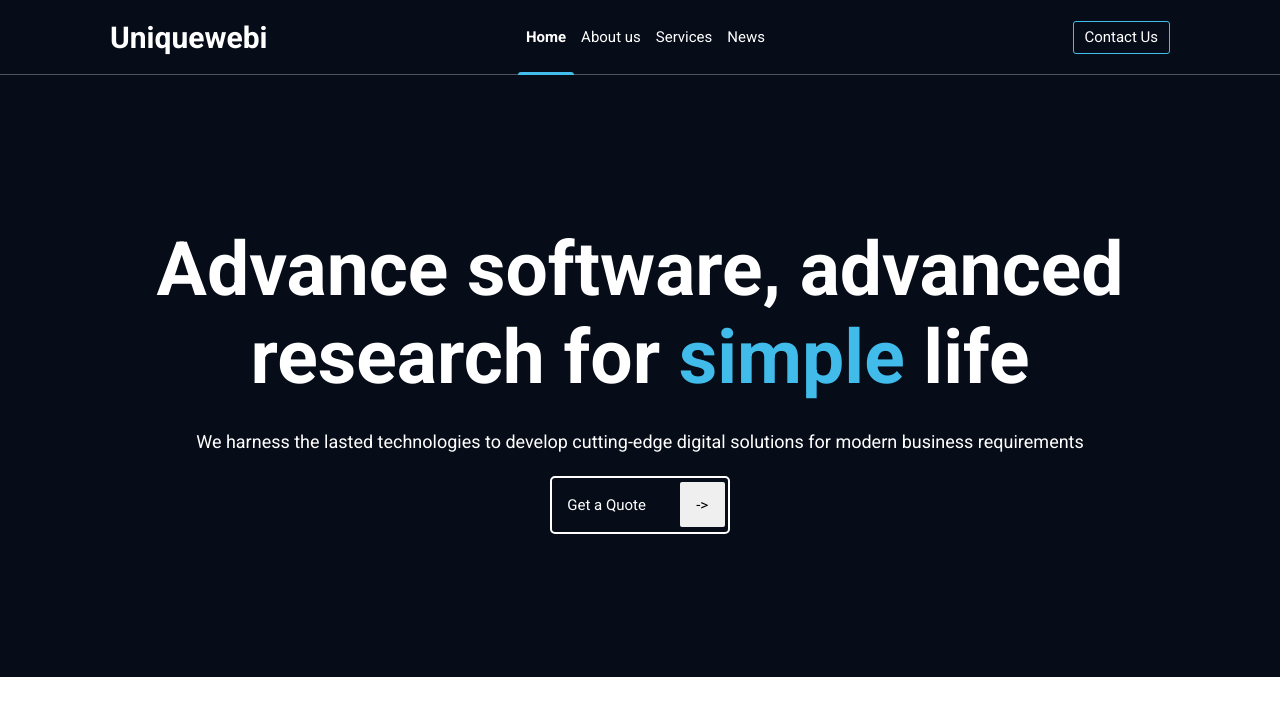
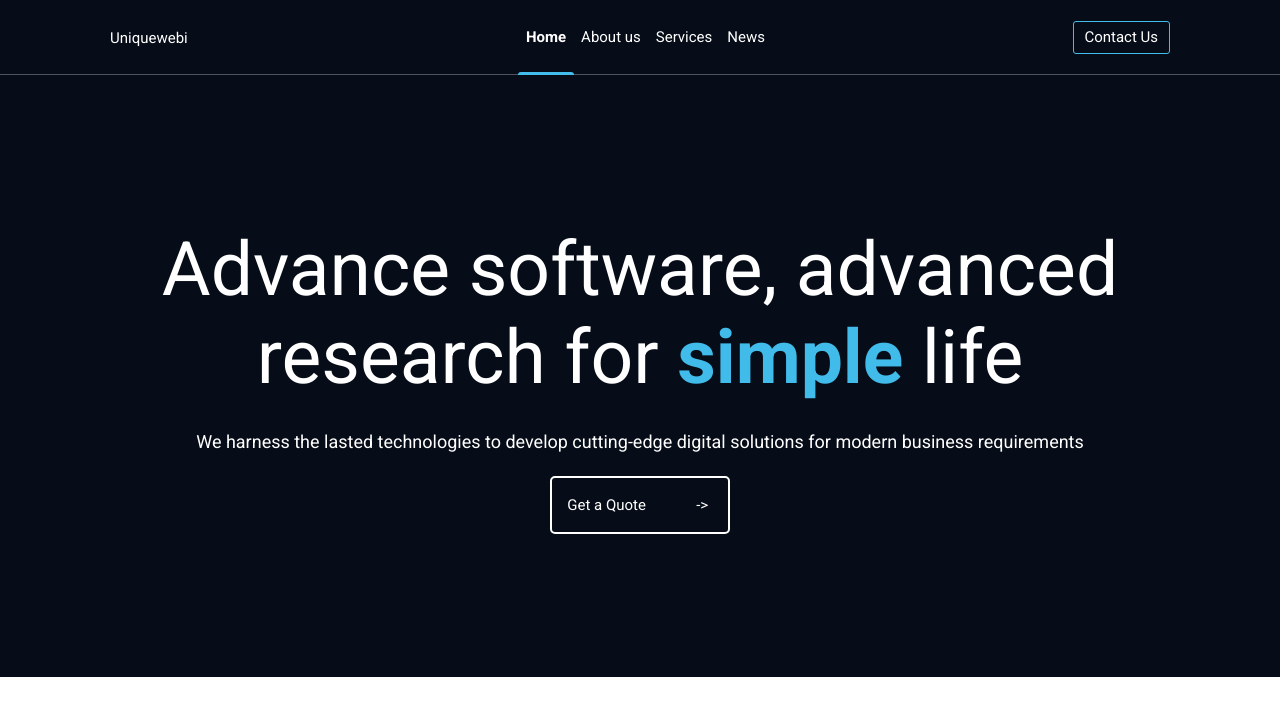
Before and after one commit to AlanPoveda/Uniquewebi, a Next.js app: page / in a window 1280 px wide. Shown: the top 716 px of the page. Built offline with nearby package versions, Linux system fonts and the light colour scheme.

Commit message:
Add tailwind and config

```diff
--- a/package.json
+++ b/package.json
@@ -17,7 +17,10 @@
     "typescript": "^4.5.4"
   },
   "devDependencies": {
+    "autoprefixer": "^10.4.7",
     "eslint": "8.7.0",
-    "eslint-config-next": "12.0.8"
+    "eslint-config-next": "12.0.8",
+    "postcss": "^8.4.14",
+    "tailwindcss": "^3.1.4"
   }
 }
--- /dev/null
+++ b/postcss.config.js
@@ -0,0 +1,6 @@
+module.exports = {
+  plugins: {
+    tailwindcss: {},
+    autoprefixer: {},
+  },
+}
--- a/src/styles/global.scss
+++ b/src/styles/global.scss
@@ -1,3 +1,7 @@
+@tailwind base;
+@tailwind components;
+@tailwind utilities;
+
 *{
 
     margin: 0px;
--- /dev/null
+++ b/tailwind.config.js
@@ -0,0 +1,11 @@
+/** @type {import('tailwindcss').Config} */
+module.exports = {
+  content: [
+    "./pages/**/*.{js,ts,jsx,tsx}",
+    "./components/**/*.{js,ts,jsx,tsx}",
+  ],
+  theme: {
+    extend: {},
+  },
+  plugins: [],
+}
```
Also changed, not shown: 1 other file (tests, documents, lock files or other folders).
